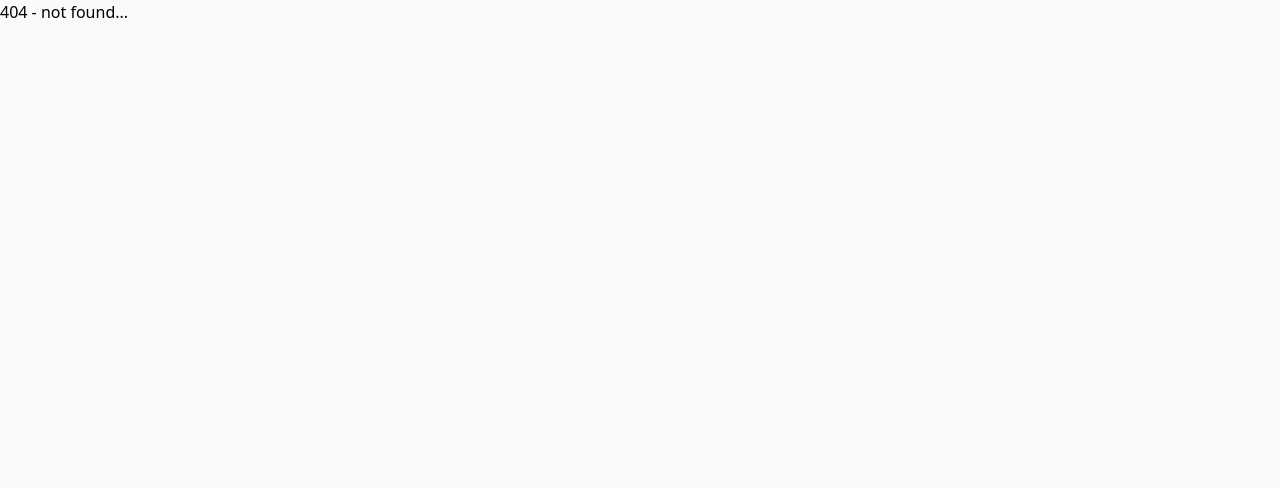
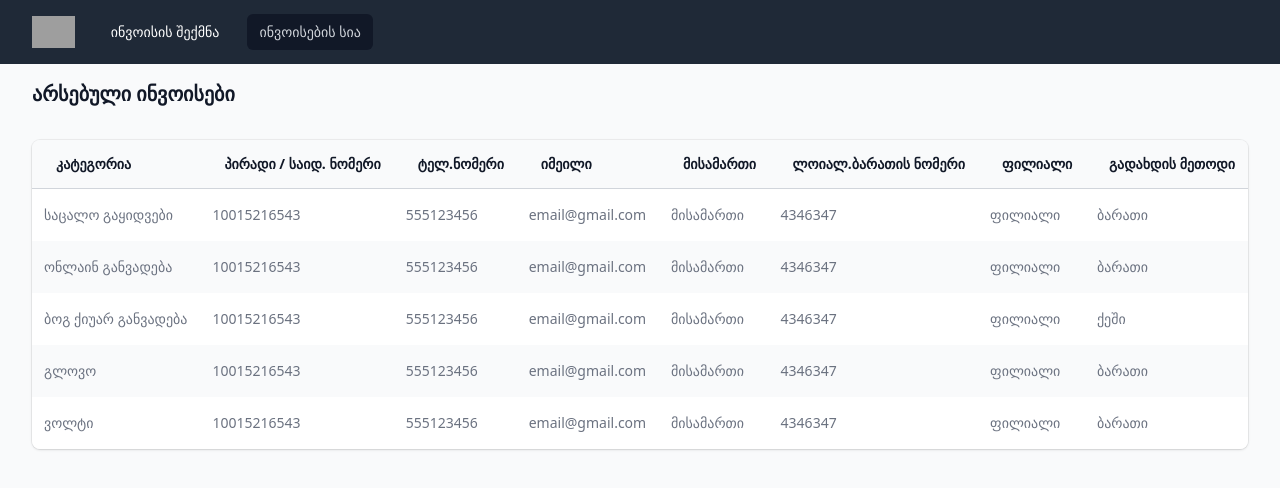
Before and after one commit to nNabakhteveli/Invoices-UI, a React (Create React App) app: page /invoices-list in a window 1280 px wide. Before the commit this address had no page. Shown: the top 488 px of the page. Built offline with nearby package versions, Linux system fonts and the light colour scheme; grey boxes are pictures that could not be loaded.

Commit message:
Added invoices listing page and navbar

```diff
--- a/src/App.js
+++ b/src/App.js
@@ -1,4 +1,5 @@
 import { BrowserRouter as Router, Routes, Route } from "react-router-dom";
+
 
 import routes from "./routes";
 
--- /dev/null
+++ b/src/components/InvoicesListPage.jsx
@@ -0,0 +1,59 @@
+import TableHeader from "./InvoicesListPageComponents/TableHeader";
+import TableRowItem from './InvoicesListPageComponents/TableRowItem';
+import invoices from './InvoicesListPageComponents/invoicesData';
+
+const InvoicesListPage = () => {
+	return (
+		<div className="px-4 sm:px-6 lg:px-8">
+			<div className="sm:flex sm:items-center">
+				<div className="sm:flex-auto">
+					<h1 className="text-xl font-semibold text-gray-900 mt-4">არსებული ინვოისები</h1>
+				</div>
+			</div>
+			<div className="mt-8 flex flex-col">
+				<div className="-my-2 -mx-4 overflow-x-auto sm:-mx-6 lg:-mx-8">
+					<div className="inline-block min-w-full py-2 align-middle md:px-6 lg:px-8">
+						<div className="overflow-hidden shadow ring-1 ring-black ring-opacity-5 md:rounded-lg">
+							<table className="min-w-full divide-y divide-gray-300">
+								<thead className="bg-gray-50">
+									<tr>
+                              <TableHeader content='კატეგორია' />
+                              <TableHeader content='პირადი / საიდ. ნომერი' />
+                              <TableHeader content='ტელ.ნომერი' />
+                              <TableHeader content='იმეილი' />
+                              <TableHeader content='მისამართი' />
+                              <TableHeader content='ლოიალ.ბარათის ნომერი' />
+                              <TableHeader content='ფილიალი' />
+                              <TableHeader content='გადახდის მეთოდი' />
+									</tr>
+								</thead>
+								<tbody className="bg-white">
+									{invoices.map((person, personIdx) => (
+										<tr
+											key={person.email}
+											className={
+												personIdx % 2 === 0
+													? undefined
+													: "bg-gray-50"
+											}>
+											<TableRowItem content={person.chosenCategory} />
+											<TableRowItem content={person.idNumber} />
+											<TableRowItem content={person.mobileNumber} />
+											<TableRowItem content={person.email} />
+											<TableRowItem content={person.address} />
+											<TableRowItem content={person.numberForCard} />
+											<TableRowItem content={person.branch} />
+											<TableRowItem content={person.paymentMethod} />
+										</tr>
+									))}
+								</tbody>
+							</table>
+						</div>
+					</div>
+				</div>
+			</div>
+		</div>
+	);
+};
+
+export default InvoicesListPage;
--- /dev/null
+++ b/src/components/InvoicesListPageComponents/TableHeader.jsx
@@ -0,0 +1,12 @@
+const TableHeader = ({ content }) => {
+	return (
+		<th
+			scope="col"
+			className="py-3.5 pl-4 pr-3 text-left text-sm font-semibold text-gray-900 sm:pl-6">
+			{content}
+		</th>
+	);
+};
+
+
+export default TableHeader;
--- /dev/null
+++ b/src/components/InvoicesListPageComponents/TableRowItem.jsx
@@ -0,0 +1,9 @@
+const TableRowItem = ({ content }) => {
+	return (
+		<td className="whitespace-nowrap px-3 py-4 text-sm text-gray-500">
+			{content}
+		</td>
+	);
+};
+
+export default TableRowItem;
--- /dev/null
+++ b/src/components/InvoicesListPageComponents/invoicesData.js
@@ -0,0 +1,52 @@
+export default [
+	{
+		address: 'მისამართი',
+		branch: 'ფილიალი',
+		chosenCategory: 'საცალო გაყიდვები',
+		email: 'email@gmail.com',
+		idNumber: 10015216543,
+		mobileNumber: 555123456,
+		numberForCard: 4346347,
+		paymentMethod: 'ბარათი',
+	},
+	{
+		address: 'მისამართი',
+		branch: 'ფილიალი',
+		chosenCategory: 'ონლაინ განვადება',
+		email: 'email@gmail.com',
+		idNumber: 10015216543,
+		mobileNumber: 555123456,
+		numberForCard: 4346347,
+		paymentMethod: 'ბარათი',
+	},
+	{
+		address: 'მისამართი',
+		branch: 'ფილიალი',
+		chosenCategory: 'ბოგ ქიუარ განვადება',
+		email: 'email@gmail.com',
+		idNumber: 10015216543,
+		mobileNumber: 555123456,
+		numberForCard: 4346347,
+		paymentMethod: 'ქეში',
+	},
+	{
+		address: 'მისამართი',
+		branch: 'ფილიალი',
+		chosenCategory: 'გლოვო',
+		email: 'email@gmail.com',
+		idNumber: 10015216543,
+		mobileNumber: 555123456,
+		numberForCard: 4346347,
+		paymentMethod: 'ბარათი',
+	},
+	{
+		address: 'მისამართი',
+		branch: 'ფილიალი',
+		chosenCategory: 'ვოლტი',
+		email: 'email@gmail.com',
+		idNumber: 10015216543,
+		mobileNumber: 555123456,
+		numberForCard: 4346347,
+		paymentMethod: 'ბარათი',
+	},
+];
--- a/src/components/Login.jsx
+++ b/src/components/Login.jsx
@@ -61,7 +61,7 @@ const LoginPage = () => {
               </div>
             </div>
 
-            <Link to='/categories'>
+            <Link to='/choose-category'>
               <button
                 type="submit"
                 className="group relative w-full flex justify-center py-2 px-4 border border-transparent text-sm font-medium rounded-md text-white bg-indigo-600 hover:bg-indigo-700 focus:outline-none focus:ring-2 focus:ring-offset-2 focus:ring-indigo-500"
--- /dev/null
+++ b/src/components/Navbar.jsx
@@ -0,0 +1,89 @@
+import { useState } from "react";
+import { Disclosure } from "@headlessui/react";
+import { MenuIcon, XIcon } from "@heroicons/react/outline";
+import { Link } from "react-router-dom";
+
+const MainPage = ({ activeItem }) => {
+	const [currentActiveItem, setCurrentActiveItem] = useState(activeItem ?? 'create-invoice')
+
+	const darkBackgroundOnActiveItem = 'bg-gray-900';
+	return (
+		<Disclosure as="nav" className="bg-gray-800">
+			{({ open }) => (
+				<>
+					<div className="max-w-7xl mx-auto px-4 sm:px-6 lg:px-8">
+						<div className="flex items-center justify-between h-16">
+							<div className="flex items-center">
+								<div className="flex-shrink-0">
+									<img
+										className="block lg:hidden h-8 w-auto"
+										src="https://tailwindui.com/img/logos/workflow-mark-indigo-500.svg"
+										alt="Workflow"
+									/>
+									<img
+										className="hidden lg:block h-8 w-auto"
+										src="https://tailwindui.com/img/logos/workflow-logo-indigo-500-mark-white-text.svg"
+										alt="Workflow"
+									/>
+								</div>
+								<div className="hidden sm:block sm:ml-6">
+									<div className="flex space-x-4">
+										<Link
+											to='/choose-category'
+											onClick={() => setCurrentActiveItem('create-invoice')}
+											className={`${currentActiveItem === 'create-invoice' ? darkBackgroundOnActiveItem : 'bg-none'} text-white px-3 py-2 rounded-md text-sm font-medium`}>
+											ინვოისის შექმნა
+										</Link>
+										<Link
+											onClick={() => setCurrentActiveItem('invoice-list')}
+											to='/invoices-list'
+											className={`${currentActiveItem === 'invoice-list' ? darkBackgroundOnActiveItem : 'bg-none'} text-gray-300 hover:bg-gray-700 hover:text-white px-3 py-2 rounded-md text-sm font-medium`}>
+											ინვოისების სია
+										</Link>
+									</div>
+								</div>
+							</div>
+							<div className="-mr-2 flex sm:hidden">
+								{/* Mobile menu button */}
+								<Disclosure.Button className="inline-flex items-center justify-center p-2 rounded-md text-gray-400 hover:text-white hover:bg-gray-700 focus:outline-none focus:ring-2 focus:ring-inset focus:ring-white">
+									<span className="sr-only">Open main menu</span>
+									{open ? (
+										<XIcon
+											className="block h-6 w-6"
+											aria-hidden="true"
+										/>
+									) : (
+										<MenuIcon
+											className="block h-6 w-6"
+											aria-hidden="true"
+										/>
+									)}
+								</Disclosure.Button>
+							</div>
+						</div>
+					</div>
+
+					<Disclosure.Panel className="sm:hidden">
+						<div className="px-2 pt-2 pb-3 space-y-1">
+							{/* Current: "bg-gray-900 text-white", Default: "text-gray-300 hover:bg-gray-700 hover:text-white" */}
+							<Disclosure.Button
+								as="a"
+								href="#"
+								className="bg-gray-900 text-white block px-3 py-2 rounded-md text-base font-medium">
+								ინვოისის შექმნა
+							</Disclosure.Button>
+							<Disclosure.Button
+								as="a"
+								href="#"
+								className="text-gray-300 hover:bg-gray-700 hover:text-white block px-3 py-2 rounded-md text-base font-medium">
+								ინვოისების სია
+							</Disclosure.Button>
+						</div>
+					</Disclosure.Panel>
+				</>
+			)}
+		</Disclosure>
+	);
+};
+
+export default MainPage;
--- a/src/components/ProceedWithInvoiceCreation.jsx
+++ b/src/components/ProceedWithInvoiceCreation.jsx
@@ -1,9 +1,15 @@
+import { useState, useEffect } from "react";
+import { useNavigate } from "react-router-dom";
 import queryString from "query-string";
 import { nanoid } from "nanoid";
 
+import Button from './ProceedWithInvoiceCreationComponents/Button';
 import SingleField from "./ProceedWithInvoiceCreationComponents/SingleField";
 
 const ProcoeedWithInvoiceCreation = () => {
+   const [isReadyForPrint, setIsReadyForPrint] = useState(false);
+   const navigate = useNavigate();
+
 	const parsed = queryString.parse(document.location.search);
 	const {
 		address,
@@ -16,35 +22,63 @@ const ProcoeedWithInvoiceCreation = () => {
 		paymentMethod,
 	} = parsed;
 
+	useEffect(() => {
+      if (isReadyForPrint) {
+         window.print();
+      }
+      setIsReadyForPrint(false)
+	}, [isReadyForPrint]);
+
 	return (
+		<div>
+         <Button isReadyForPrint={isReadyForPrint} onClick={() => navigate('/choose-category', { replace: true })} content='უკან დაბრუნება' />
 			<div className="bg-white shadow overflow-hidden sm:rounded-lg">
 				<div className="px-4 py-5 sm:px-6">
 					<div className="flex justify-between">
 						<h3 className="text-lg leading-6 font-medium text-gray-900">
 							ინვოისი
 						</h3>
-               <h3 className="text-gray-500">შევსებულია: "username"-ს მიერ</h3>
+						<h3 className="text-gray-500">
+							შევსებულია: "username"-ს მიერ
+						</h3>
 					</div>
 					<p className="mt-1 max-w-2xl text-sm text-gray-500">
 						ინდივიდუალური ნომერი: {nanoid(10)}
 					</p>
 
 					<p className="mt-1 max-w-2xl text-sm text-gray-500">
-					შექმნის თარიღი: {new Date().toLocaleString('en-GB', { timeZone: 'Asia/Tbilisi' })}
+						შექმნის თარიღი:{" "}
+						{new Date().toLocaleString("en-GB", {
+							timeZone: "Asia/Tbilisi",
+						})}
 					</p>
 				</div>
 				<div className="border-t border-gray-200 px-4 py-5 sm:px-6">
 					<dl className="grid grid-cols-1 gap-x-4 gap-y-8 sm:grid-cols-2">
 						<SingleField title="კატეგორია" content={chosenCategory} />
-               <SingleField title="პირადი / საიდენთიფიკაციო ნომერი" content={idNumber} />
+						<SingleField
+							title="პირადი / საიდენთიფიკაციო ნომერი"
+							content={idNumber}
+						/>
 						<SingleField title="იმეილი" content={email} />
-               <SingleField title="მობილურის ნომერი" content={mobileNumber} />
+						<SingleField
+							title="მობილურის ნომერი"
+							content={mobileNumber}
+						/>
 						<SingleField title="მისამართი" content={address} />
-               <SingleField title="ლოიალობის ბარათის შესავსები ნომერი" content={numberForCard} />
+						<SingleField
+							title="ლოიალობის ბარათის შესავსები ნომერი"
+							content={numberForCard}
+						/>
 						<SingleField title="ფილიალი" content={branch} />
-               <SingleField title="გადახდის მეთოდი" content={paymentMethod} />
+						<SingleField
+							title="გადახდის მეთოდი"
+							content={paymentMethod}
+						/>
 					</dl>
 				</div>
+			</div>
+         <Button isReadyForPrint={isReadyForPrint} onClick={() => setIsReadyForPrint(true)} content='გადმოწერე PDF ფორმატში' />
 		</div>
 	);
 };
--- /dev/null
+++ b/src/components/ProceedWithInvoiceCreationComponents/Button.jsx
@@ -0,0 +1,8 @@
+const Button = ({ isReadyForPrint, onClick, content }) =>
+   <button
+   className={`bg-blue-300 text-white rounded p-1 ml-2 mt-10 ${isReadyForPrint ? 'invisible' : 'visible'}`}
+   onClick={onClick}>
+      {content}
+   </button>
+
+export default Button;
--- a/src/routes.js
+++ b/src/routes.js
@@ -3,6 +3,8 @@ import ChooseCategory from './components/ChooseCategories';
 import StartCreatingInvoice from './components/StartCreatingInvoice';
 import ProcoeedWithInvoiceCreation from './components/ProceedWithInvoiceCreation';
 import NotFoundResponse from './components/NotFoundResponse';
+import InvoicesListPage from './components/InvoicesListPage';
+import Navbar from './components/Navbar';
 
 import categoriesData from "./categoryComponentsData";
 
@@ -13,16 +15,32 @@ const routes = [
 		element: <LoginPage />
 	},
 	{
-		path: "/categories",
-		element: <ChooseCategory categoriesData={categoriesData} />
+		path: "/choose-category",
+		element:
+		<>
+		<Navbar />
+		<ChooseCategory categoriesData={categoriesData} />
+		</>
 	},
 	{
 		path: "/create-invoice",
-		element: <StartCreatingInvoice />
+		element:
+		<>
+			<Navbar />
+			<StartCreatingInvoice />
+		</>
 	},
 	{
 		path: "/proceed-with-invoice-creation",
 		element: <ProcoeedWithInvoiceCreation />
+	},
+	{
+		path: "/invoices-list",
+		element:
+		<>
+		<Navbar activeItem='invoice-list' />
+		<InvoicesListPage />
+		</>
 	},
 	{
 		path: "*",
```
Lines whose indentation alone changed are shown as unchanged.
